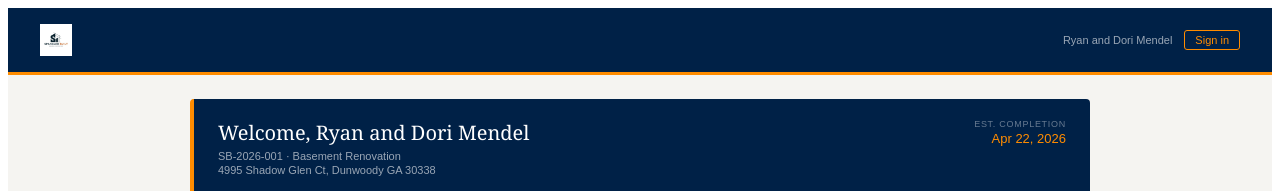
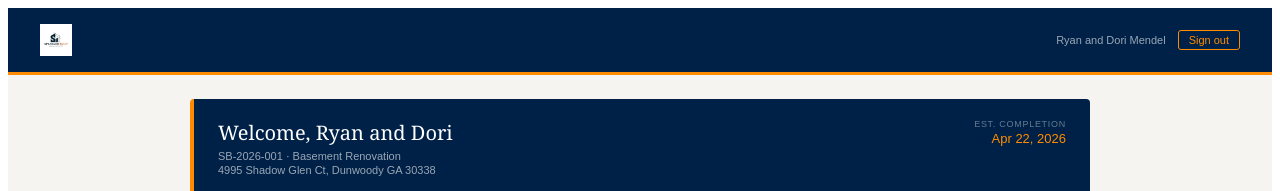
Before and after one commit to spanglerbuilt/spanglerbuilt-live, a Next.js app: page /client/dashboard in a window 1280 px wide. Shown: the top 191 px of the page. Built offline with nearby package versions, Linux system fonts and the light colour scheme; no server answers.

Commit message:
Update dashboard.js

```diff
--- a/pages/client/dashboard.js
+++ b/pages/client/dashboard.js
@@ -1,43 +1,31 @@
-import { useSession, signOut } from 'next-auth/react'
-
-var PHASES = ['Pre-construction','Demo & framing','Drywall & rough-ins','Paint & flooring','Closeout']
-var NAV = [
-  {href:'/client/estimate',   label:'Estimate',       icon:'$', desc:'View and select your tier',       alert:true,  alertMsg:'Action needed'},
-  {href:'/client/scope',      label:'Scope of work',  icon:'◻', desc:'What is included phase by phase',  alert:false},
-  {href:'/client/selections', label:'My selections',  icon:'✓', desc:'Choose your materials',            alert:true,  alertMsg:'10 pending'},
-  {href:'/client/documents',  label:'Documents',      icon:'✦', desc:'Contract, proposals, sign',        alert:true,  alertMsg:'1 to sign'},
-  {href:'/client/photos',     label:'Progress photos',icon:'◉', desc:'Latest site photos',               alert:false},
-  {href:'/client/punch-list', label:'Punch list',     icon:'☑', desc:'Submit items and track status',    alert:false},
-  {href:'/client/warranty',   label:'Warranty',       icon:'◈', desc:'Submit a warranty request',        alert:false},
-  {href:'/client/messages',   label:'Messages',       icon:'✉', desc:'Chat with SpanglerBuilt',          alert:true,  alertMsg:'2 unread'},
+const PHASES = ['Pre-construction','Demo & framing','Drywall & rough-ins','Paint & flooring','Closeout']
+const NAV = [
+  {href:'/client/estimate',   label:'Estimate',       icon:'$', desc:'View and select your tier',      alert:true,  alertMsg:'Action needed'},
+  {href:'/client/scope',      label:'Scope of work',  icon:'◻', desc:'What is included phase by phase', alert:false},
+  {href:'/client/selections', label:'My selections',  icon:'✓', desc:'Choose your materials',           alert:true,  alertMsg:'10 pending'},
+  {href:'/client/documents',  label:'Documents',      icon:'✦', desc:'Contract, proposals, sign',       alert:true,  alertMsg:'1 to sign'},
+  {href:'/client/photos',     label:'Progress photos',icon:'◉', desc:'Latest site photos',              alert:false},
+  {href:'/client/punch-list', label:'Punch list',     icon:'☑', desc:'Submit items and track status',   alert:false},
+  {href:'/client/warranty',   label:'Warranty',       icon:'◈', desc:'Submit a warranty request',       alert:false},
+  {href:'/client/messages',   label:'Messages',       icon:'✉', desc:'Chat with SpanglerBuilt',         alert:true,  alertMsg:'2 unread'},
 ]
-
 export default function ClientDashboard() {
-  var { data: session } = useSession()
   var phaseNum = 1
-  var totalPhases = 5
-  var phasePct = Math.round((phaseNum / totalPhases) * 100)
-
-  var clientName = session ? session.user.name : 'Ryan and Dori Mendel'
-
+  var phasePct = Math.round((phaseNum / 5) * 100)
   return (
     <div style={{minHeight:'100vh',background:'#f5f4f1',fontFamily:'sans-serif'}}>
       <div style={{background:'#002147',padding:'1rem 2rem',display:'flex',alignItems:'center',justifyContent:'space-between',borderBottom:'3px solid #FF8C00'}}>
         <img src="/logo.png" alt="SpanglerBuilt" style={{height:32,width:'auto'}}/>
         <div style={{display:'flex',gap:12,alignItems:'center'}}>
-          <span style={{fontSize:11,color:'rgba(255,255,255,.6)'}}>{clientName}</span>
-          {session
-            ? <button onClick={function(){signOut({callbackUrl:'/login'})}} style={{fontSize:11,color:'#FF8C00',background:'transparent',border:'1px solid #FF8C00',padding:'3px 10px',borderRadius:3,cursor:'pointer',fontFamily:'sans-serif'}}>Sign out</button>
-            : <a href="/login" style={{fontSize:11,color:'#FF8C00',textDecoration:'none',border:'1px solid #FF8C00',padding:'3px 10px',borderRadius:3}}>Sign in</a>
-          }
+          <span style={{fontSize:11,color:'rgba(255,255,255,.6)'}}>Ryan and Dori Mendel</span>
+          <a href="/login" style={{fontSize:11,color:'#FF8C00',textDecoration:'none',border:'1px solid #FF8C00',padding:'3px 10px',borderRadius:3}}>Sign out</a>
         </div>
       </div>
-
       <div style={{maxWidth:900,margin:'0 auto',padding:'1.5rem'}}>
         <div style={{background:'#002147',borderRadius:4,padding:'1.25rem 1.5rem',marginBottom:'1.25rem',borderLeft:'4px solid #FF8C00'}}>
           <div style={{display:'flex',justifyContent:'space-between',alignItems:'flex-start',flexWrap:'wrap',gap:8}}>
             <div>
-              <div style={{fontFamily:'Georgia,serif',fontSize:20,color:'#fff',marginBottom:4}}>Welcome, {clientName}</div>
+              <div style={{fontFamily:'Georgia,serif',fontSize:20,color:'#fff',marginBottom:4}}>Welcome, Ryan and Dori</div>
               <div style={{fontSize:11,color:'rgba(255,255,255,.6)',marginBottom:2}}>SB-2026-001 · Basement Renovation</div>
               <div style={{fontSize:11,color:'rgba(255,255,255,.6)'}}>4995 Shadow Glen Ct, Dunwoody GA 30338</div>
             </div>
@@ -55,7 +43,7 @@ export default function ClientDashboard() {
               <div style={{height:6,width:phasePct+'%',background:'#FF8C00',borderRadius:3}}/>
             </div>
             <div style={{display:'flex',justifyContent:'space-between',marginTop:6}}>
-              {PHASES.map(function(ph,i){return (
+              {PHASES.map(function(ph,i){return(
                 <div key={ph} style={{fontSize:9,color:i<=phaseNum?'rgba(255,255,255,.8)':'rgba(255,255,255,.3)',fontWeight:i===phaseNum?700:400,textAlign:'center',flex:1}}>
                   {i<phaseNum?'✓ ':i===phaseNum?'● ':''}{ph}
                 </div>
@@ -63,7 +51,6 @@ export default function ClientDashboard() {
             </div>
           </div>
         </div>
-
         <div style={{background:'#FFFCEB',border:'1px solid #FF8C00',borderRadius:4,padding:'1rem 1.25rem',marginBottom:'1.25rem'}}>
           <div style={{fontSize:11,fontWeight:700,color:'#002147',textTransform:'uppercase',letterSpacing:'.08em',marginBottom:8}}>Action required</div>
           <div style={{fontSize:13,color:'#3d3b37',lineHeight:1.9}}>
@@ -72,21 +59,19 @@ export default function ClientDashboard() {
             · <a href="/client/documents" style={{color:'#FF8C00',fontWeight:500}}>1 document</a> ready for your review and signature.
           </div>
         </div>
-
         <div style={{fontSize:10,fontWeight:500,color:'#9a9690',textTransform:'uppercase',letterSpacing:'.05em',marginBottom:'.75rem'}}>Your project portal</div>
         <div style={{display:'grid',gridTemplateColumns:'repeat(2,minmax(0,1fr))',gap:10,marginBottom:'1.5rem'}}>
-          {NAV.map(function(item){return (
+          {NAV.map(function(item){return(
             <a key={item.href} href={item.href} style={{display:'flex',gap:12,alignItems:'center',padding:'1rem 1.25rem',background:'#fff',border:item.alert?'1px solid #FF8C00':'1px solid #e8e6e0',borderRadius:4,textDecoration:'none',borderLeft:'4px solid '+(item.alert?'#FF8C00':'#002147')}}>
               <div style={{width:36,height:36,background:'#002147',borderRadius:'50%',display:'flex',alignItems:'center',justifyContent:'center',fontSize:16,color:'#FF8C00',flexShrink:0}}>{item.icon}</div>
               <div style={{flex:1,minWidth:0}}>
                 <div style={{fontSize:13,fontWeight:500,color:'#002147',marginBottom:2}}>{item.label}</div>
                 <div style={{fontSize:11,color:'#9a9690'}}>{item.desc}</div>
               </div>
-              {item.alert && <span style={{background:'#FF8C00',color:'#fff',fontSize:9,fontWeight:700,padding:'2px 7px',borderRadius:3,flexShrink:0,whiteSpace:'nowrap'}}>{item.alertMsg}</span>}
+              {item.alert&&<span style={{background:'#FF8C00',color:'#fff',fontSize:9,fontWeight:700,padding:'2px 7px',borderRadius:3,flexShrink:0,whiteSpace:'nowrap'}}>{item.alertMsg}</span>}
             </a>
           )})}
         </div>
-
         <div style={{background:'#002147',borderRadius:4,padding:'1rem 1.5rem',display:'flex',justifyContent:'space-between',alignItems:'center',flexWrap:'wrap',gap:8}}>
           <div>
             <div style={{fontSize:12,color:'rgba(255,255,255,.6)',marginBottom:2}}>Questions? Contact Michael directly</div>
```
